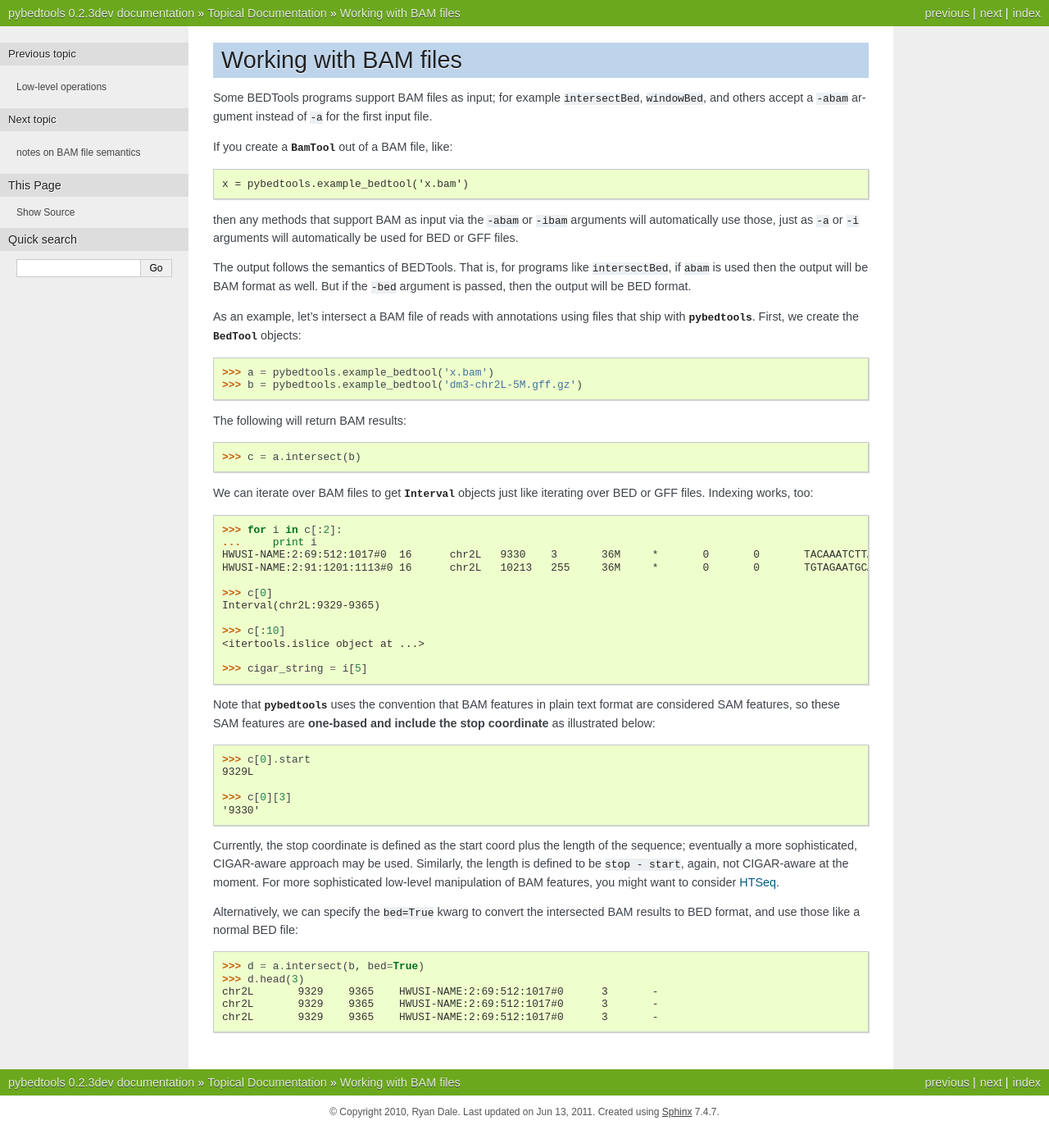
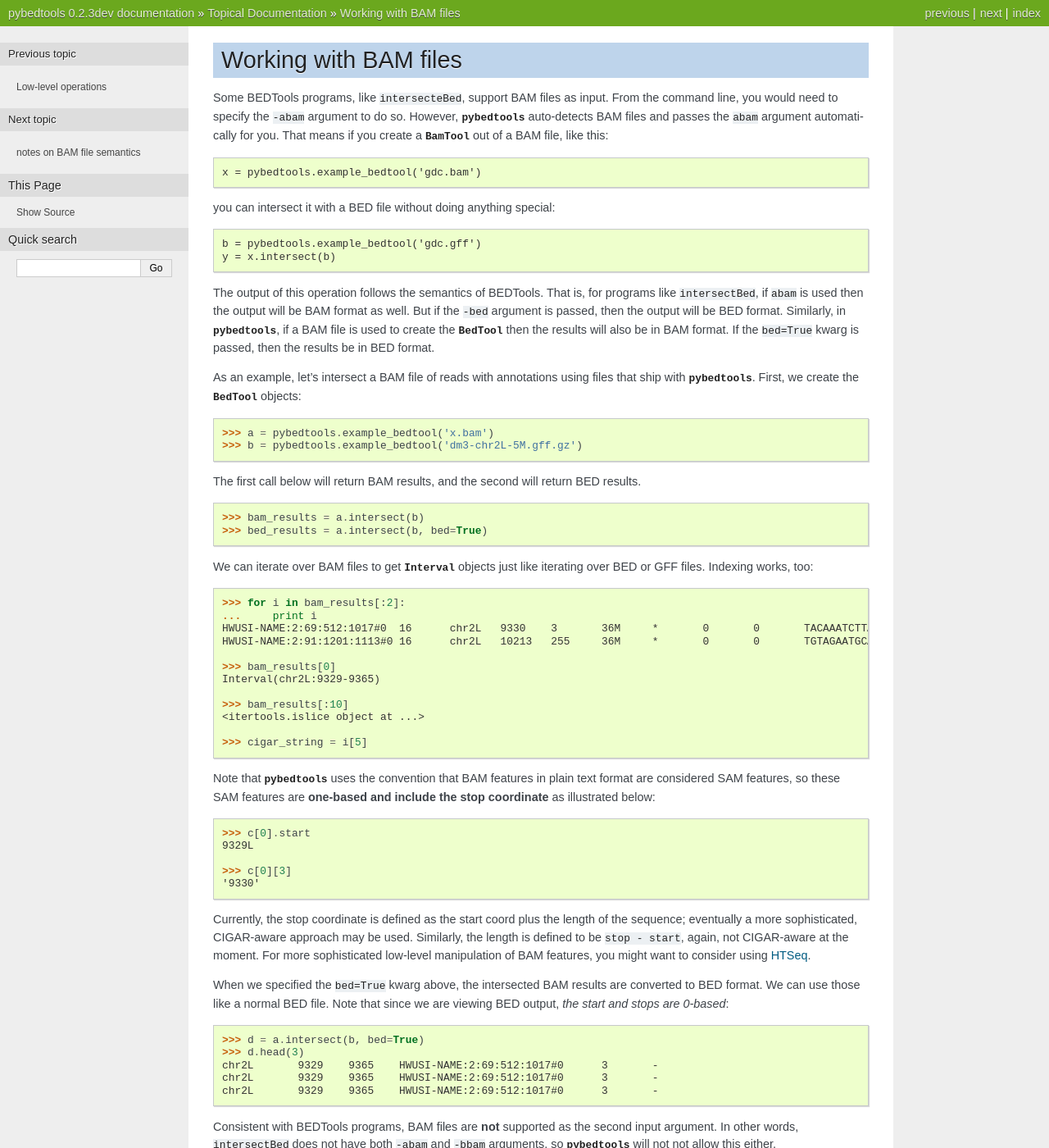
Before and after one commit to daler/pybedtools, a Sphinx documentation site: the page built from docs/source/topical-bam.rst, in a window 1280 px wide and 1400 px high. Shown: the whole window at 82% size. Built offline with Sphinx 7.4.7, drawn with Linux system fonts in a browser that asks for light colours; comment, search, counter and statistics services are not loaded; some of the changed text lies outside the part shown.

Commit message:
tweaks to BAM docs

```diff
--- a/docs/source/topical-bam.rst
+++ b/docs/source/topical-bam.rst
@@ -2,23 +2,29 @@
 
 Working with BAM files
 ======================
-Some BEDTools programs support BAM files as input; for example
-`intersectBed`, `windowBed`, and others accept a `-abam` argument instead
-of `-a` for the first input file.
-
-If you create a :class:`BamTool` out of a BAM file, like:
+Some BEDTools programs, like `intersecteBed`, support BAM files as input.
+From the command line, you would need to specify the `-abam`
+argument to do so.  However, :mod:`pybedtools` auto-detects BAM files and
+passes the `abam` argument automatically for you.  That means if you create
+a :class:`BamTool` out of a BAM file, like this:
 
 .. doctest::
 
-    x = pybedtools.example_bedtool('x.bam')
+    x = pybedtools.example_bedtool('gdc.bam')
 
-then any methods that support BAM as input via the `-abam` or `-ibam`
-arguments will automatically use those, just as `-a` or `-i` arguments will
-automatically be used for BED or GFF files.
+you can intersect it with a BED file without doing anything special:
 
-The output follows the semantics of BEDTools.  That is, for programs like
-`intersectBed`, if `abam` is used then the output will be BAM format as
-well.  But if the `-bed` argument is passed, then the output will be BED
+.. doctest::
+
+    b = pybedtools.example_bedtool('gdc.gff')
+    y = x.intersect(b)
+
+The output of this operation follows the semantics of BEDTools.  That is,
+for programs like `intersectBed`, if `abam` is used then the output will be
+BAM format as well.  But if the `-bed` argument is passed, then the output
+will be BED format. Similarly, in :mod:`pybedtools`, if a BAM file is used
+to create the :class:`BedTool` then the results will also be in BAM
+format.  If the `bed=True` kwarg is passed, then the results be in BED
 format.
 
 As an example, let's intersect a BAM file of reads with annotations using
@@ -30,11 +36,13 @@
     >>> a = pybedtools.example_bedtool('x.bam')
     >>> b = pybedtools.example_bedtool('dm3-chr2L-5M.gff.gz')
 
-The following will return BAM results:
+The first call below will return BAM results, and the second will return
+BED results.
 
 .. doctest::
 
-    >>> c = a.intersect(b)
+    >>> bam_results = a.intersect(b)
+    >>> bed_results = a.intersect(b, bed=True)
 
 We can iterate over BAM files to get :class:`Interval` objects just like
 iterating over BED or GFF files.  Indexing works, too:
@@ -42,15 +50,15 @@
 .. doctest::
     :options: +ELLIPSIS +NORMALIZE_WHITESPACE
 
-    >>> for i in c[:2]:
+    >>> for i in bam_results[:2]:
     ...     print i
     HWUSI-NAME:2:69:512:1017#0	16	chr2L	9330	3	36M	*	0	0	TACAAATCTTACGTAAACACTCCAAGCATGAATTCG	Y`V_a_TM[\_V`abb`^^Q]QZaaaaa_aaaaaaa	NM:i:0	NH:i:2	CC:Z:chrX	CP:i:19096815
     HWUSI-NAME:2:91:1201:1113#0	16	chr2L	10213	255	36M	*	0	0	TGTAGAATGCAAAAATTACATTTGTGAGTATCATCA	UV[aY`]\VZ`baaaZa`_aab_`_`a`ab``b`aa	NM:i:0	NH:i:1
 
-    >>> c[0]
+    >>> bam_results[0]
     Interval(chr2L:9329-9365)
 
-    >>> c[:10]
+    >>> bam_results[:10]
     <itertools.islice object at ...>
 
     >>> cigar_string = i[5]
@@ -72,11 +80,12 @@
 length of the sequence; eventually a more sophisticated, CIGAR-aware
 approach may be used.  Similarly, the length is defined to be `stop -
 start`, again, not CIGAR-aware at the moment.  For more sophisticated
-low-level manipulation of BAM features, you might want to consider HTSeq_.
+low-level manipulation of BAM features, you might want to consider using
+HTSeq_.
 
-Alternatively, we can specify the `bed=True` kwarg to convert the
-intersected BAM results to BED format, and use those like a normal BED
-file:
+When we specified the `bed=True` kwarg above, the intersected BAM results
+are converted to BED format.  We can use those like a normal BED file.
+Note that since we are viewing BED output, *the start and stops are 0-based*:
 
 .. doctest::
     :options: +NORMALIZE_WHITESPACE
@@ -87,5 +96,19 @@
     chr2L	9329	9365	HWUSI-NAME:2:69:512:1017#0	3	-
     chr2L	9329	9365	HWUSI-NAME:2:69:512:1017#0	3	-
 
+Consistent with BEDTools programs, BAM files are **not** supported as the
+second input argument.  In other words, `intersectBed` does not have both
+`-abam` and `-bbam` arguments, so :mod:`pybedtools` will not not allow this
+either.
+
+However, :mod:`pybedtools` does allow streaming BAM files to be the input of
+methods that allow BAM input as the first input. In this [trivial] example, we
+can stream the first intersection to save disk space, and then send that
+streaming BAM to the next :meth:`BedTool.intersect` call. Since it's not
+streamed, the second intersection will be saved as a temp BAM file on disk:
+
+.. doctest::
+
+    >>> a.intersect(b, stream=True).intersect(b)
 
 .. _HTSeq: http://www-huber.embl.de/users/anders/HTSeq/doc/overview.html
```
